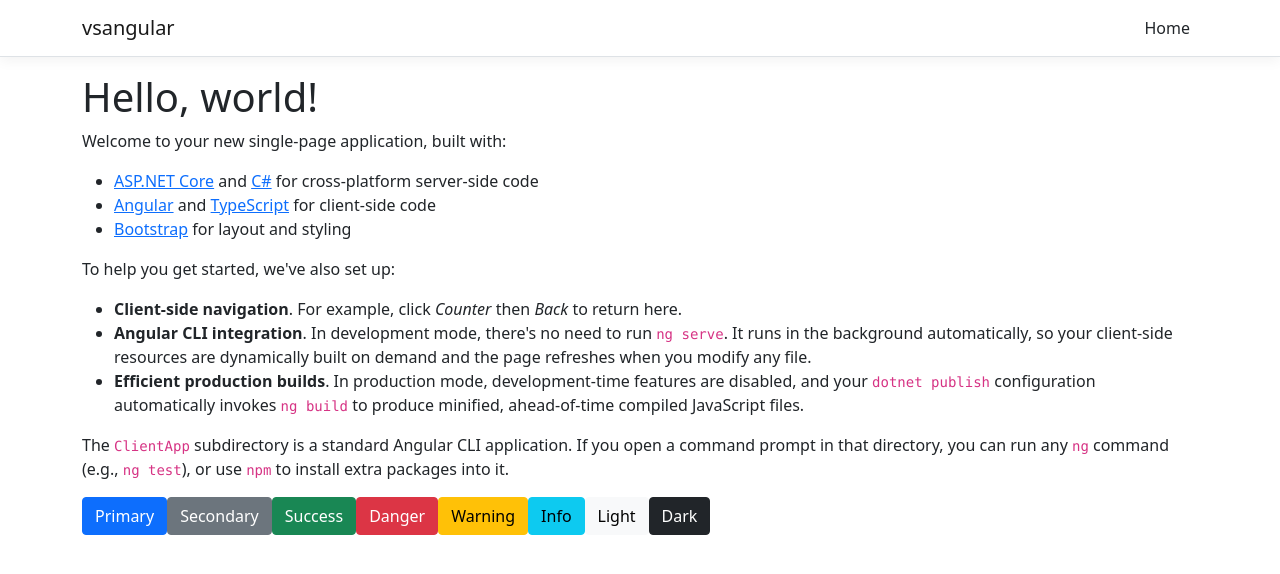
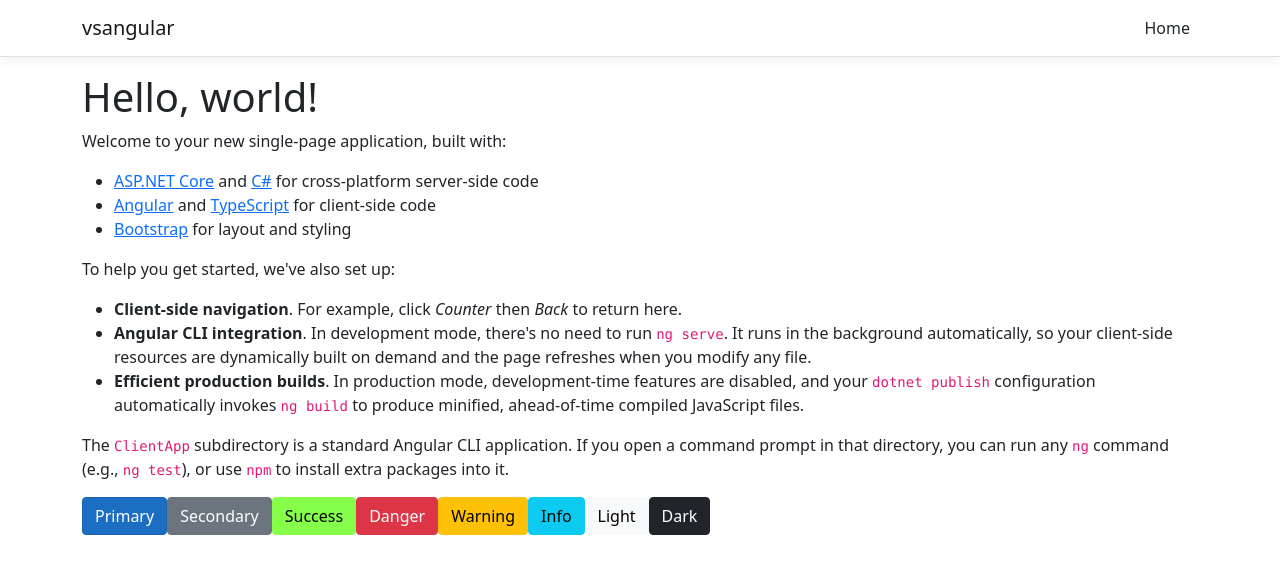
Before and after one commit to ReprisalJoe/Angular-Current, an Angular app in the folder VSAngular/ClientApp/: page / in a window 1280 px wide. Shown: the top 574 px of the page. Built offline with nearby package versions, Linux system fonts and the light colour scheme.

Commit message:
Correct bootstrap scss pipeline
working

```diff
--- a/VSAngular/ClientApp/src/scss/_variables.scss
+++ b/VSAngular/ClientApp/src/scss/_variables.scss
@@ -1,4 +1,2 @@
-$body-bg: #000;
-$body-color: #0d181e;
-$green: rgb(74, 240, 83);
-$blue: #60c1eb;
+/*Same override Bootstraps green variable*/
+$green: rgb(134, 255, 74);
--- a/VSAngular/ClientApp/src/scss/custom.scss
+++ b/VSAngular/ClientApp/src/scss/custom.scss
@@ -1,9 +1 @@
-// Required
-@import "../../node_modules/bootstrap/scss/bootstrap";
-@import "_variables.scss";
-
-// Default variable overrides
-
-// Required
-@import "../../node_modules/bootstrap/scss/variables";
-@import "../../node_modules/bootstrap/scss/mixins";
+@import './_variables.scss';
--- a/VSAngular/ClientApp/src/styles.scss
+++ b/VSAngular/ClientApp/src/styles.scss
@@ -1,6 +1,8 @@
 @import "scss/custom.scss";
-/* Provide sufficient contrast against white background */
-/*a {
+@import '../node_modules/bootstrap/scss/bootstrap';
+
+ Provide sufficient contrast against white background
+a {
   color: #0366d6;
 }
 
@@ -12,4 +14,4 @@
   color: #fff;
   background-color: #1b6ec2;
   border-color: #1861ac;
-}*/
+}
```
